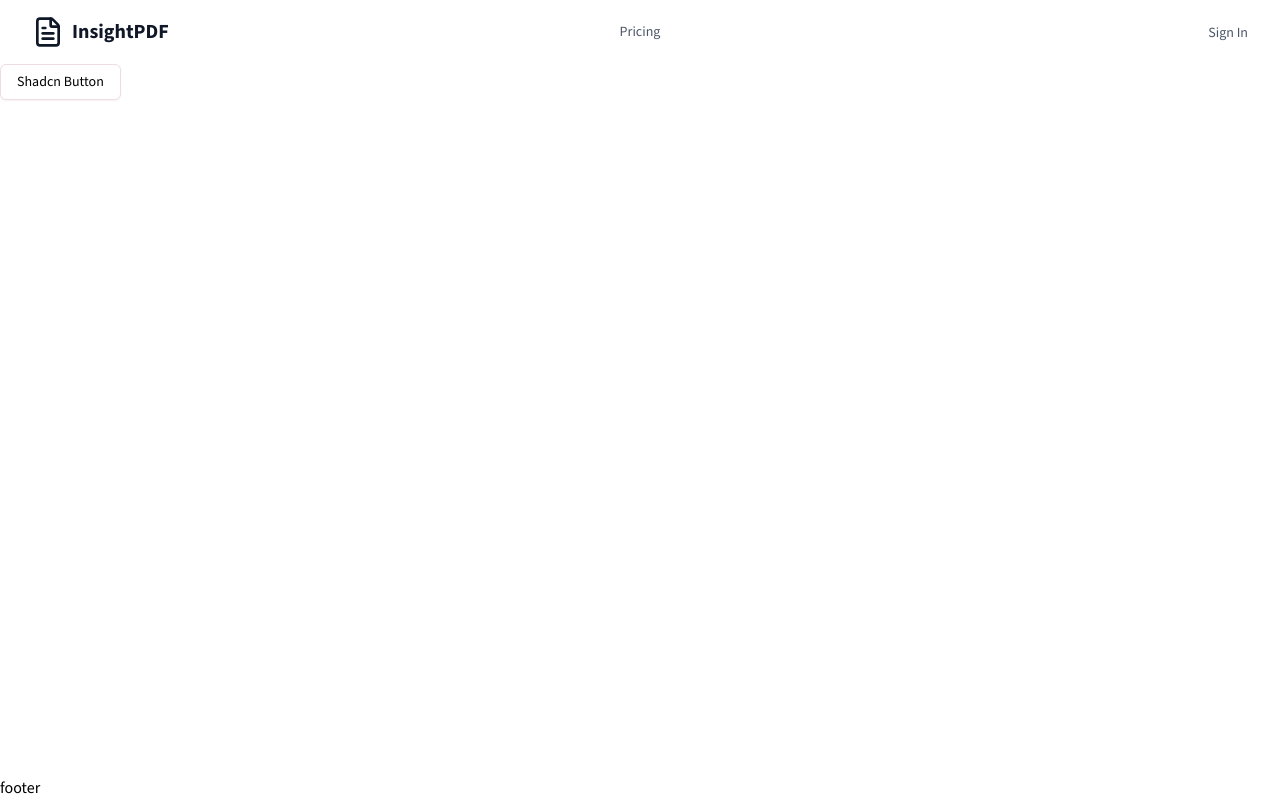
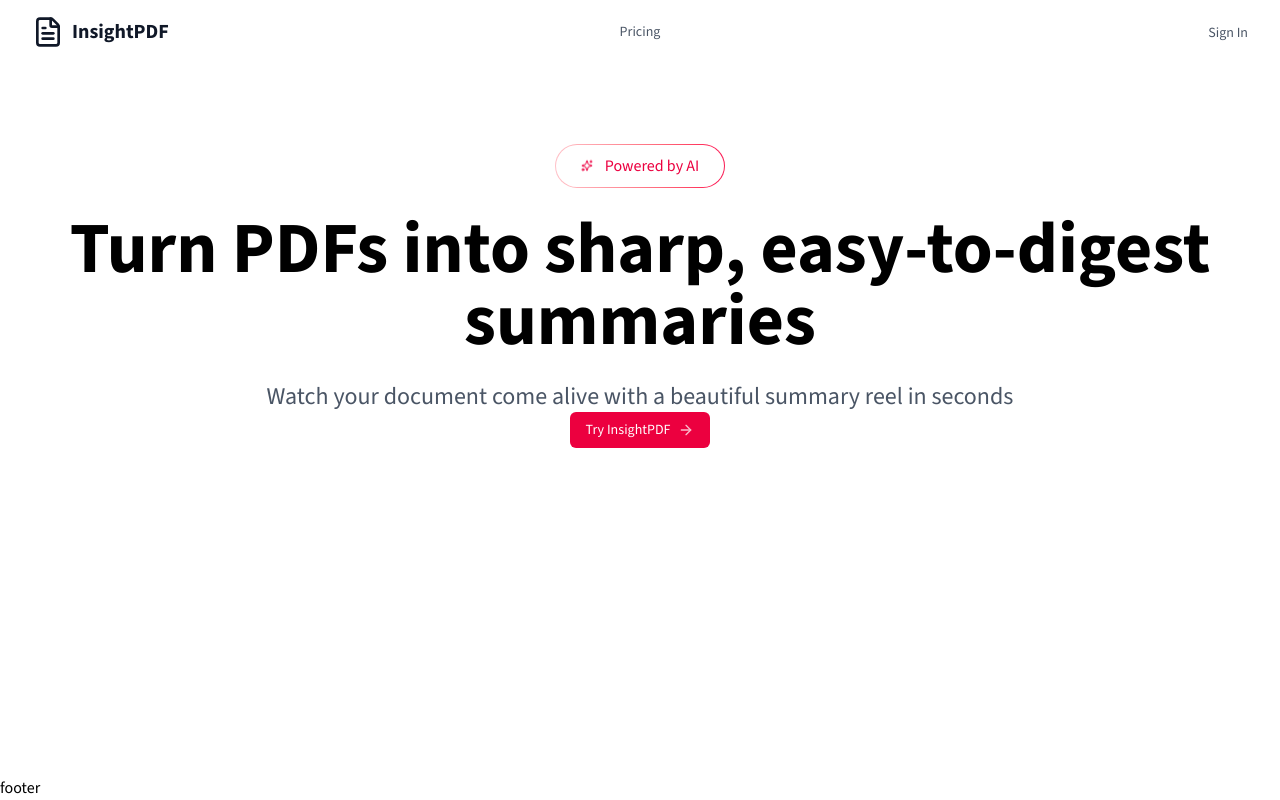
Before and after one commit to ShivangSoni1998/insight-pdf, a Next.js app: page / in a window 1280 px wide. Built offline with nearby package versions, Linux system fonts and the light colour scheme.

Commit message:
feat: add headers, button and its stylings in the hero section

```diff
--- a/app/page.tsx
+++ b/app/page.tsx
@@ -1,9 +1,15 @@
-import { Button } from '@/components/ui/button';
+import HeroSection from '@/components/home/hero-section';
 
 export default function Home() {
   return (
-    <div className=''>
-      <Button variant='outline'>Shadcn Button</Button>
+    <div className='relative w-full'>
+      <HeroSection />
+      {/*
+      <DemoSection />
+      <HowItWorksSection />
+      <PricingSection />
+      <CTASection />
+      */}
     </div>
   );
 }
--- /dev/null
+++ b/components/home/hero-section.tsx
@@ -0,0 +1,38 @@
+import { ArrowRight, Sparkles } from 'lucide-react';
+import { Button } from '../ui/button';
+import { Badge } from '../ui/badge';
+import Link from 'next/link';
+
+const HeroSection = () => {
+  return (
+    <section className='relative mx-auto flex flex-col z-0 items-center justify-center py-16 sm:py-20 lg:pb-28 transition-all animate-in lg:px-12 max-w-7xl'>
+      <div className='flex'>
+        <div className='reltive p-px overflow-hidden rounded-full bg-linear-to-r from-rose-200 via-rose-500 to-rose-800 animate-gradient-x group'>
+          <Badge
+            variant='secondary'
+            className='relative px-6 py-2 text-base font-medium bg-white rounded-full group-hover:bg-gray-100 transition-colors duration-200'
+          >
+            <Sparkles className='h-6 w-6 mr-2 text-rose-600 animate-bounce' />
+            <p className='text-base text-rose-600'>Powered by AI</p>
+          </Badge>
+        </div>
+      </div>
+      <h1 className='font-bold py-6 text-center'>
+        Turn PDFs into sharp, easy-to-digest summaries
+      </h1>
+      <h2 className='text-lg sm:text-xl lg:text-2xl text-center px-4 lg:px-0 lg:max-w-4xl text-gray-600'>
+        Watch your document come alive with a beautiful summary reel in seconds
+      </h2>
+      <div>
+        <Button variant='link' className='text-white'>
+          <Link href='/#pricing' className='flex gap-2 items-center'>
+            <span>Try InsightPDF</span>
+            <ArrowRight className='animate-pulse' />
+          </Link>
+        </Button>
+      </div>
+    </section>
+  );
+};
+
+export default HeroSection;
--- /dev/null
+++ b/components/ui/badge.tsx
@@ -0,0 +1,46 @@
+import * as React from "react"
+import { Slot } from "@radix-ui/react-slot"
+import { cva, type VariantProps } from "class-variance-authority"
+
+import { cn } from "@/lib/utils"
+
+const badgeVariants = cva(
+  "inline-flex items-center justify-center rounded-full border px-2 py-0.5 text-xs font-medium w-fit whitespace-nowrap shrink-0 [&>svg]:size-3 gap-1 [&>svg]:pointer-events-none focus-visible:border-ring focus-visible:ring-ring/50 focus-visible:ring-[3px] aria-invalid:ring-destructive/20 dark:aria-invalid:ring-destructive/40 aria-invalid:border-destructive transition-[color,box-shadow] overflow-hidden",
+  {
+    variants: {
+      variant: {
+        default:
+          "border-transparent bg-primary text-primary-foreground [a&]:hover:bg-primary/90",
+        secondary:
+          "border-transparent bg-secondary text-secondary-foreground [a&]:hover:bg-secondary/90",
+        destructive:
+          "border-transparent bg-destructive text-white [a&]:hover:bg-destructive/90 focus-visible:ring-destructive/20 dark:focus-visible:ring-destructive/40 dark:bg-destructive/60",
+        outline:
+          "text-foreground [a&]:hover:bg-accent [a&]:hover:text-accent-foreground",
+      },
+    },
+    defaultVariants: {
+      variant: "default",
+    },
+  }
+)
+
+function Badge({
+  className,
+  variant,
+  asChild = false,
+  ...props
+}: React.ComponentProps<"span"> &
+  VariantProps<typeof badgeVariants> & { asChild?: boolean }) {
+  const Comp = asChild ? Slot : "span"
+
+  return (
+    <Comp
+      data-slot="badge"
+      className={cn(badgeVariants({ variant }), className)}
+      {...props}
+    />
+  )
+}
+
+export { Badge, badgeVariants }
--- a/package.json
+++ b/package.json
@@ -9,7 +9,7 @@
     "lint": "eslint"
   },
   "dependencies": {
-    "@radix-ui/react-slot": "^1.2.3",
+    "@radix-ui/react-slot": "^1.2.4",
     "class-variance-authority": "^0.7.1",
     "clsx": "^2.1.1",
     "lucide-react": "^0.552.0",
```
Also changed, not shown: 1 other file (tests, documents, lock files or other folders).
